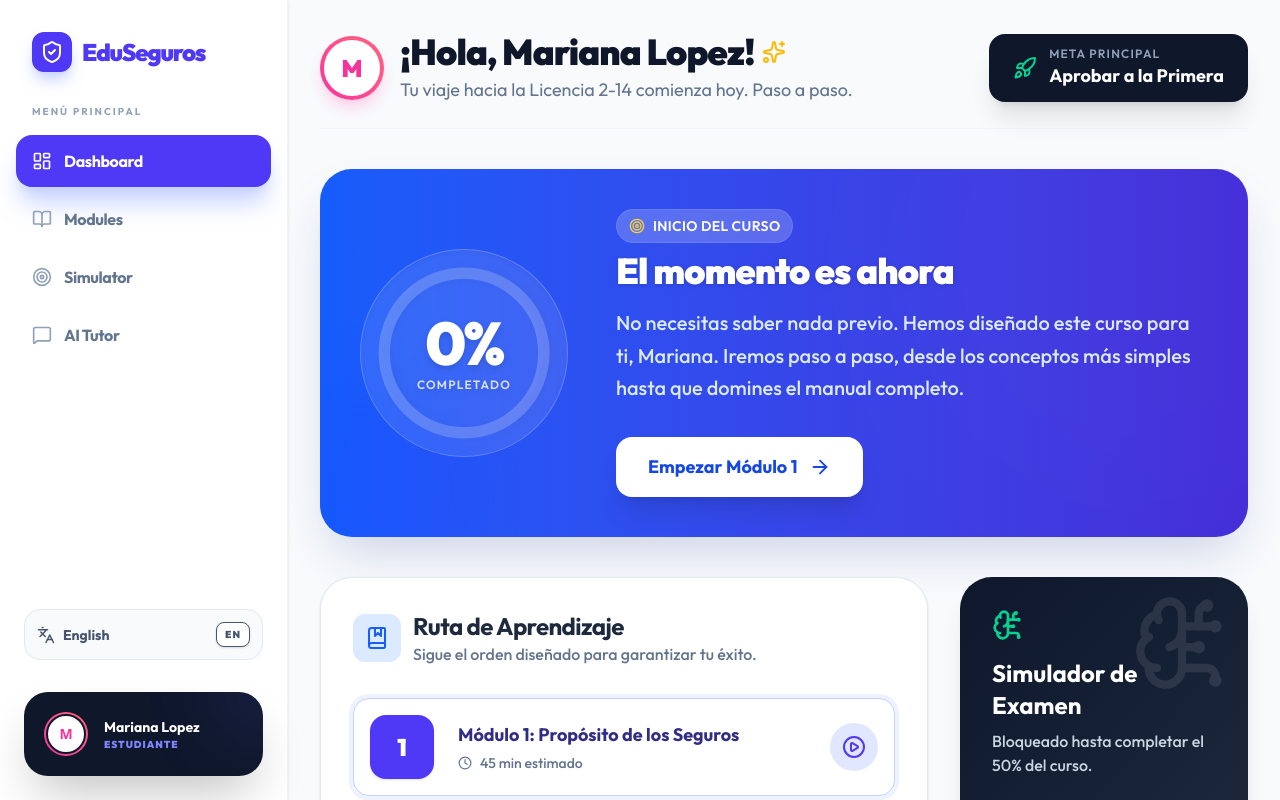
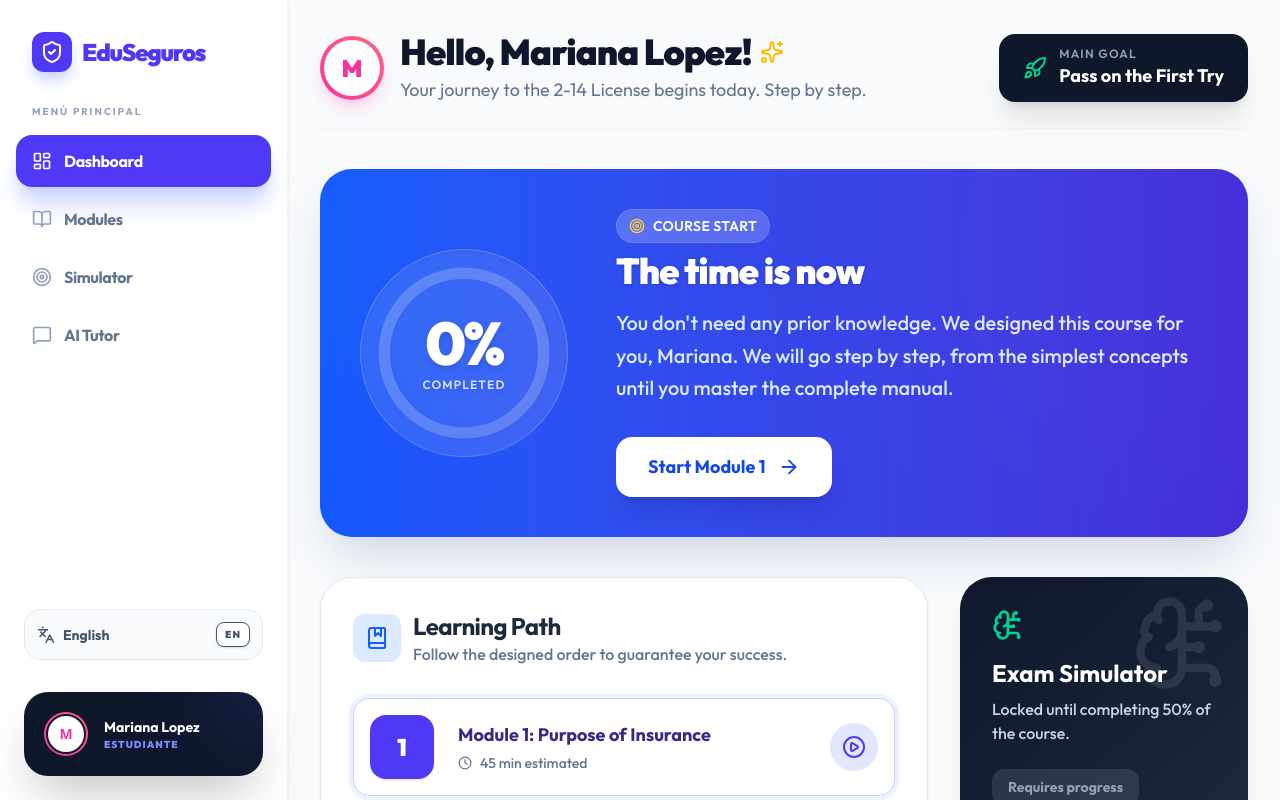
Before and after one commit to jucaalgo/mariana, a Next.js app: page / in a window 1280 px wide. Built offline with nearby package versions, Linux system fonts and the light colour scheme.

Commit message:
fix: translate dashboard static texts and module list to english

```diff
--- a/app/page.tsx
+++ b/app/page.tsx
@@ -1,12 +1,21 @@
+"use client";
+
 import Link from "next/link";
 import { BookOpen, Target, Award, PlayCircle, ArrowRight, Sparkles, BookMarked, BrainCircuit, Rocket, Clock } from "lucide-react";
 import { mockModules } from "@/lib/data";
+import { mockModules as mockModulesEn } from "@/lib/data-en";
+import { useLanguage } from "@/components/i18n-provider";
+import { ModuleData } from "@/types";
 
 export default function Dashboard() {
+  const { language, t } = useLanguage();
   const progress = 0;
 
+  // Decide which modules to show based on language
+  const activeModules = language === "en" ? mockModulesEn : mockModules;
+
   // Convert modules to a list and sort by ID
-  const allModules = Object.values(mockModules).sort((a, b) => Number(a.id) - Number(b.id));
+  const allModules = (Object.values(activeModules) as ModuleData[]).sort((a, b) => Number(a.id) - Number(b.id));
 
   const coursePlan = allModules.map((m, idx) => ({
     id: m.id,
@@ -14,6 +23,14 @@ export default function Dashboard() {
     status: idx === 0 ? "next" : "locked",
     time: idx < 3 ? (idx === 0 ? "45 min" : idx === 1 ? "1h 20m" : "2h") : "1h 30m"
   }));
+
+  // Localized title parsing (handling module prefixes correctly)
+  const getModuleDisplayTitle = (title: string, index: number) => {
+    // If it already has "Module" or "Módulo", try to just use the title,
+    // but the request is to make the title fully translated.
+    // The activeModules already have translated titles ("Module 1:..." vs "Módulo 1:...")
+    return title;
+  };
 
   return (
     <div className="max-w-6xl mx-auto space-y-8 md:space-y-10 animate-in fade-in duration-700">
@@ -27,17 +44,21 @@ export default function Dashboard() {
           </div>
           <div>
             <div className="flex items-center gap-2">
-              <h1 className="text-2xl md:text-4xl font-black text-slate-900 tracking-tight">¡Hola, Mariana Lopez!</h1>
+              <h1 className="text-2xl md:text-4xl font-black text-slate-900 tracking-tight">
+                {language === "en" ? "Hello, Mariana Lopez!" : "¡Hola, Mariana Lopez!"}
+              </h1>
               <Sparkles className="text-amber-400" size={24} />
             </div>
-            <p className="text-slate-500 mt-1 text-base md:text-lg">Tu viaje hacia la Licencia 2-14 comienza hoy. Paso a paso.</p>
+            <p className="text-slate-500 mt-1 text-base md:text-lg">
+              {language === "en" ? "Your journey to the 2-14 License begins today. Step by step." : "Tu viaje hacia la Licencia 2-14 comienza hoy. Paso a paso."}
+            </p>
           </div>
         </div>
         <div className="bg-slate-900 px-6 py-3 rounded-2xl flex items-center gap-3 shadow-xl">
           <Rocket className="text-emerald-400" size={24} />
           <div>
-            <p className="text-xs font-semibold text-slate-400 uppercase tracking-widest">Meta Principal</p>
-            <p className="text-lg font-bold text-white">Aprobar a la Primera</p>
+            <p className="text-xs font-semibold text-slate-400 uppercase tracking-widest">{t("dashboard.mainGoalLabel")}</p>
+            <p className="text-lg font-bold text-white">{t("dashboard.mainGoal")}</p>
           </div>
         </div>
       </header>
@@ -59,23 +80,23 @@ export default function Dashboard() {
           </svg>
           <div className="absolute flex flex-col items-center justify-center text-white drop-shadow-md">
             <span className="text-4xl md:text-6xl font-black tracking-tighter">{progress}%</span>
-            <span className="text-xs font-semibold uppercase tracking-widest opacity-80 mt-1">Completado</span>
+            <span className="text-xs font-semibold uppercase tracking-widest opacity-80 mt-1">{t("dashboard.completed")}</span>
           </div>
         </div>
 
         <div className="flex-1 relative z-10 w-full text-center md:text-left space-y-4">
           <div className="inline-flex items-center gap-2 bg-white/20 px-3 py-1.5 rounded-full backdrop-blur-sm border border-white/10 mb-2">
             <Target size={16} className="text-amber-300" />
-            <span className="text-sm font-semibold tracking-wide text-white">INICIO DEL CURSO</span>
+            <span className="text-sm font-semibold tracking-wide text-white">{t("dashboard.courseStart")}</span>
           </div>
-          <h2 className="text-3xl md:text-4xl font-black tracking-tight drop-shadow-sm">El momento es ahora</h2>
+          <h2 className="text-3xl md:text-4xl font-black tracking-tight drop-shadow-sm">{t("dashboard.timeIsNow")}</h2>
           <p className="text-blue-100 text-lg md:text-xl max-w-xl leading-relaxed mx-auto md:mx-0 font-medium">
-            No necesitas saber nada previo. Hemos diseñado este curso para ti, Mariana. Iremos paso a paso, desde los conceptos más simples hasta que domines el manual completo.
+            {t("dashboard.noExpNeeded")}
           </p>
 
           <div className="pt-4 flex justify-center md:justify-start gap-4">
             <Link href="/modules/1" className="bg-white hover:bg-slate-50 text-blue-700 px-8 py-4 rounded-2xl text-lg font-bold transition-all flex items-center gap-3 shadow-xl hover:shadow-2xl hover:-translate-y-1 group">
-              Empezar Módulo 1
+              {t("dashboard.startModule1")}
               <ArrowRight size={22} className="group-hover:translate-x-1 transition-transform" />
             </Link>
           </div>
@@ -91,8 +112,8 @@ export default function Dashboard() {
               <BookMarked size={24} />
             </div>
             <div>
-              <h3 className="text-2xl font-bold text-slate-800 tracking-tight">Ruta de Aprendizaje</h3>
-              <p className="text-slate-500 font-medium">Sigue el orden diseñado para garantizar tu éxito.</p>
+              <h3 className="text-2xl font-bold text-slate-800 tracking-tight">{t("dashboard.learningPath")}</h3>
+              <p className="text-slate-500 font-medium">{t("dashboard.followOrder")}</p>
             </div>
           </div>
 
@@ -107,9 +128,11 @@ export default function Dashboard() {
                 </div>
 
                 <div className="flex-1">
-                  <h4 className={`text-lg font-bold ${modulo.status === 'next' ? 'text-indigo-900' : 'text-slate-600'}`}>{modulo.title}</h4>
+                  <h4 className={`text-lg font-bold ${modulo.status === 'next' ? 'text-indigo-900' : 'text-slate-600'}`}>
+                    {getModuleDisplayTitle(modulo.title, index)}
+                  </h4>
                   <p className="text-sm font-medium text-slate-500 mt-1 flex items-center gap-2">
-                    <Clock size={14} /> {modulo.time} estimado
+                    <Clock size={14} /> {modulo.time} {t("dashboard.estimated")}
                   </p>
                 </div>
 
@@ -130,25 +153,25 @@ export default function Dashboard() {
         </div>
 
         {/* Herramientas Interactivos Sidebar */}
-        < div className="space-y-6" >
+        <div className="space-y-6">
           <Link href="/simulator" className="block w-full bg-gradient-to-br from-slate-900 to-slate-800 rounded-[2rem] p-8 text-white shadow-xl hover:-translate-y-1 transition-transform group relative overflow-hidden">
             <div className="absolute top-0 right-0 p-4 opacity-10 transform group-hover:rotate-12 transition-transform duration-500">
               <BrainCircuit size={100} />
             </div>
             <BrainCircuit className="mb-4 text-emerald-400" size={32} />
-            <h3 className="text-2xl font-bold mb-2">Simulador de Examen</h3>
-            <p className="text-slate-300 font-medium mb-6">Bloqueado hasta completar el 50% del curso.</p>
+            <h3 className="text-2xl font-bold mb-2">{t("dashboard.examSimulator")}</h3>
+            <p className="text-slate-300 font-medium mb-6">{t("dashboard.lockedUntil")}</p>
             <div className="inline-flex items-center gap-2 font-bold text-sm bg-white/10 w-fit px-4 py-2 rounded-xl text-slate-400">
-              Requiere progreso
+              {t("dashboard.requiresProgress")}
             </div>
           </Link>
 
           <div className="bg-amber-50 rounded-[2rem] p-8 border border-amber-200">
-            <h3 className="text-xl font-bold text-amber-900 mb-2">Metodología Didáctica</h3>
-            <p className="text-amber-800/80 font-medium">Cada módulo contiene analogías visuales, tarjetas de memoria y retos para asegurar que absorbes la información sin aburrirte.</p>
+            <h3 className="text-xl font-bold text-amber-900 mb-2">{t("dashboard.teachingMethod")}</h3>
+            <p className="text-amber-800/80 font-medium">{t("dashboard.methodDesc")}</p>
           </div>
-        </div >
-      </div >
-    </div >
+        </div>
+      </div>
+    </div>
   );
 }
--- a/components/i18n-provider.tsx
+++ b/components/i18n-provider.tsx
@@ -23,6 +23,21 @@ const translations = {
         "dashboard.continue": "Continue to Module",
         "dashboard.comingSoon": "Coming Soon",
         "dashboard.startModule": "Start Module",
+        "dashboard.mainGoal": "Pass on the First Try",
+        "dashboard.mainGoalLabel": "Main Goal",
+        "dashboard.completed": "Completed",
+        "dashboard.courseStart": "COURSE START",
+        "dashboard.timeIsNow": "The time is now",
+        "dashboard.noExpNeeded": "You don't need any prior knowledge. We designed this course for you, Mariana. We will go step by step, from the simplest concepts until you master the complete manual.",
+        "dashboard.startModule1": "Start Module 1",
+        "dashboard.learningPath": "Learning Path",
+        "dashboard.followOrder": "Follow the designed order to guarantee your success.",
+        "dashboard.estimated": "estimated",
+        "dashboard.examSimulator": "Exam Simulator",
+        "dashboard.lockedUntil": "Locked until completing 50% of the course.",
+        "dashboard.requiresProgress": "Requires progress",
+        "dashboard.teachingMethod": "Teaching Methodology",
+        "dashboard.methodDesc": "Each module contains visual analogies, flashcards, and challenges to ensure you absorb the information without getting bored.",
         "module.title": "Module",
         "module.keyConcepts": "Key Concepts",
         "module.flashcards": "Flashcards",
@@ -71,6 +86,21 @@ const translations = {
         "dashboard.continue": "Continuar al Módulo",
         "dashboard.comingSoon": "Próximamente",
         "dashboard.startModule": "Empezar Módulo",
+        "dashboard.mainGoal": "Aprobar a la Primera",
+        "dashboard.mainGoalLabel": "Meta Principal",
+        "dashboard.completed": "Completado",
+        "dashboard.courseStart": "INICIO DEL CURSO",
+        "dashboard.timeIsNow": "El momento es ahora",
+        "dashboard.noExpNeeded": "No necesitas saber nada previo. Hemos diseñado este curso para ti, Mariana. Iremos paso a paso, desde los conceptos más simples hasta que domines el manual completo.",
+        "dashboard.startModule1": "Empezar Módulo 1",
+        "dashboard.learningPath": "Ruta de Aprendizaje",
+        "dashboard.followOrder": "Sigue el orden diseñado para garantizar tu éxito.",
+        "dashboard.estimated": "estimado",
+        "dashboard.examSimulator": "Simulador de Examen",
+        "dashboard.lockedUntil": "Bloqueado hasta completar el 50% del curso.",
+        "dashboard.requiresProgress": "Requiere progreso",
+        "dashboard.teachingMethod": "Metodología Didáctica",
+        "dashboard.methodDesc": "Cada módulo contiene analogías visuales, tarjetas de memoria y retos para asegurar que absorbes la información sin aburrirte.",
         "module.title": "Módulo",
         "module.keyConcepts": "Conceptos Clave",
         "module.flashcards": "Tarjetas de Memoria",
```
